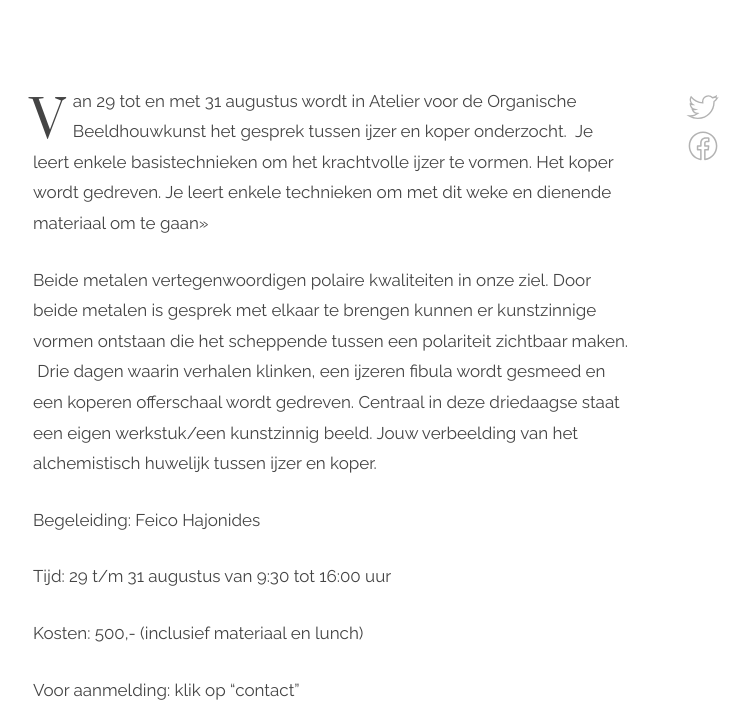
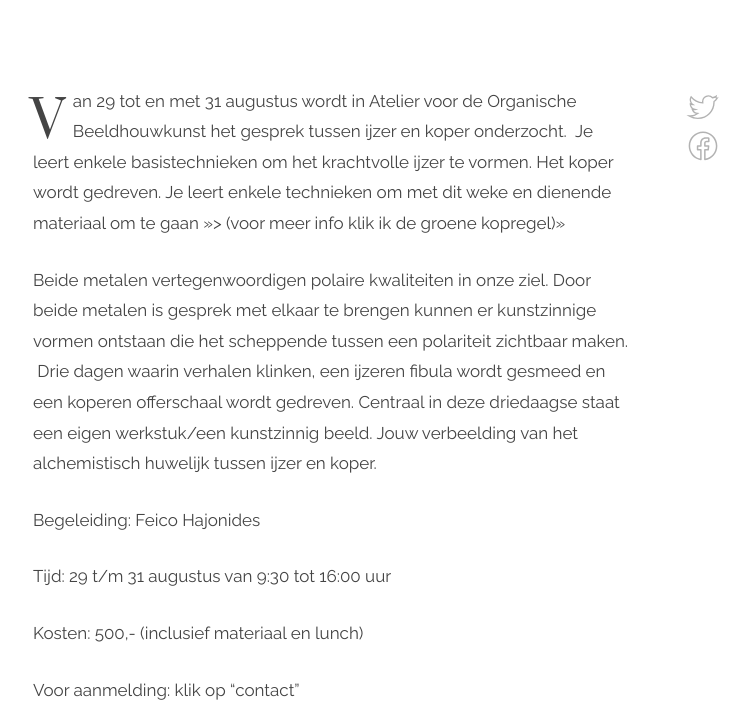
Before and after one commit to feicohajonides2020/feicohajonides2020.github.io, a Jekyll site: the page built from _posts/2019-11-7-zomerweek smeden.md, in a window 1280 px wide and 900 px high, scrolled down 551 px, cut to the strip 173-900 px from the top of the window. Shown: the whole strip, without its empty margins (307-1056 px from the left). Built offline with Jekyll 4.4.1, drawn with Linux system fonts in a browser that asks for light colours.

Commit message:
Update 2019-11-7-zomerweek smeden.md

```diff
--- a/_posts/2019-11-7-zomerweek smeden.md
+++ b/_posts/2019-11-7-zomerweek smeden.md
@@ -9,7 +9,8 @@
 ---
 Van 29 tot en met 31 augustus wordt in Atelier voor de Organische Beeldhouwkunst het gesprek tussen ijzer en koper onderzocht.
 Je leert enkele basistechnieken om het krachtvolle ijzer te vormen.
-Het koper wordt gedreven. Je leert enkele technieken om met dit weke en dienende materiaal om te gaan>>
+Het koper wordt gedreven. Je leert enkele technieken om met dit weke en dienende materiaal om te gaan >>> (voor meer info klik ik de groene kopregel)>>
+
 
 
 Beide metalen vertegenwoordigen polaire kwaliteiten in onze ziel.
```
